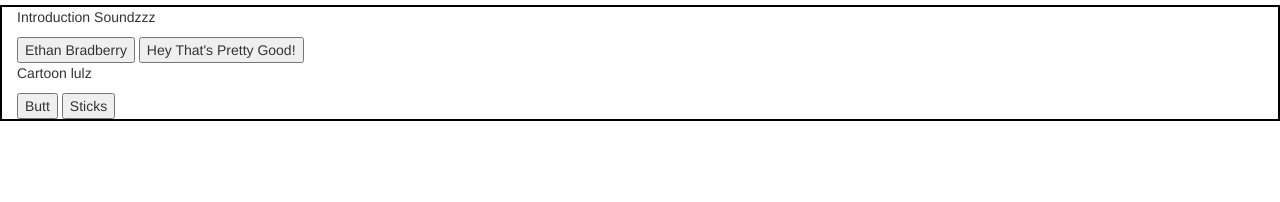
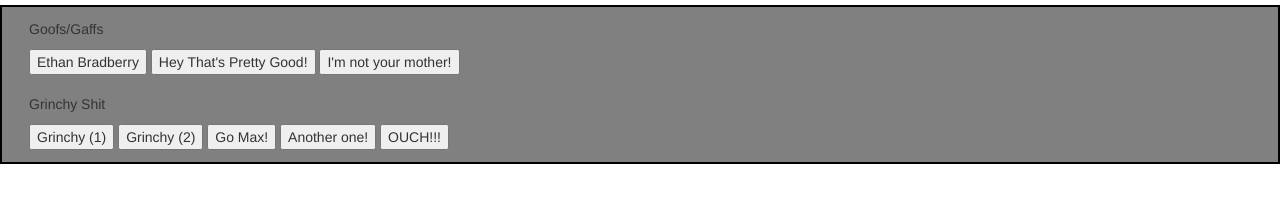
Before and after one commit to conanOrien/wjtbSoundBoard, a plain HTML site: page index.html in a window 1280 px wide. Drawn offline with nearby package versions, Linux system fonts and the light colour scheme.

Commit message:
Style changed, sounds added

```diff
--- a/index.html
+++ b/index.html
@@ -13,6 +13,18 @@
         <link rel="stylesheet" href="css/bootstrap.min.css" integrity="sha384-BVYiiSIFeK1dGmJRAkycuHAHRg32OmUcww7on3RYdg4Va+PmSTsz/K68vbdEjh4u" crossorigin="anonymous">
         <link rel="stylesheet" href="css/normalize.css">
         <link rel="stylesheet" href="css/main.css">
+	<style>
+		.boardBody{
+			margin-top:5px;
+			border:2px solid black;
+			background:gray;
+		}
+		.buttonRow{
+			border:2px solid gray;
+			margin:5px;
+			padding:5px;
+		}
+	</style>
         <script src="js/vendor/modernizr-2.8.3.min.js"></script>
         <script src="https://code.jquery.com/jquery-1.12.0.min.js"></script>
         <script src="js/plugins.js"></script>
@@ -29,24 +41,34 @@
             }
 
         </script>
-        <!-- audio file declaration -->
+
+	<!-- audio file declaration -->
         <audio id="eBradBerry" src="sound/eBradBerry.mp3"></audio>
         <audio id="thatsPrettyGood" src="sound/heyThatsPrettyGood.wav"></audio>
+        <audio id="imNotYourMother" src="sound/imNotYourMother.wav"></audio>
+        <audio id="anotherOne" src="sound/anotherOne.wav"></audio>
+        <audio id="goMax" src="sound/goMax.wav"></audio>
+        <audio id="grinchOuch" src="sound/grinchOuch.wav"></audio>
+        <audio id="grinchy1" src="sound/grinchy1.wav"></audio>
+        <audio id="grinchy2" src="sound/grinchy2.wav"></audio>
     </head>
 
     <body>
-        <div name="boardBody" id="boardBody" class="col-md-12" style="margin-top:5px; border: 2px solid black">
-            <row>
-                <p align="left">Introduction Soundzzz</p>
-                <button id="int01" name="eBradBerry" onmousedown="playSound(this)">Ethan Bradberry</button>
-                <button id="int02" name="thatsPrettyGood" onmousedown="playSound(this)">Hey That's Pretty Good!</button>
-            </row>
-            <p align="left">Cartoon lulz</p>
-            <button id="int01" name="eBradBerry" onmousedown="playSound(this)">Butt</button>
-            <button id="int02" name="thatsPrettyGood" onmousedown="playSound(this)">Sticks</button>
-            <row>
-
-            </row>
+        <div name="boardBody" id="boardBody" class="col-md-12 boardBody">
+        	<div name="sec01" class="buttonRow">
+	        	<p align="left">Goofs/Gaffs</p>
+                	<button id="GG01" name="eBradBerry" onmousedown="playSound(this)">Ethan Bradberry</button>
+                	<button id="GG02" name="thatsPrettyGood" onmousedown="playSound(this)">Hey That's Pretty Good!</button>
+                	<button id="GG03" name="imNotYourMother" onmousedown="playSound(this)">I'm not your mother!</button>
+           	</div>
+		<div name="sec02" class="buttonRow">
+			<p align="left">Grinchy Shit</p>
+            		<button id="GS01" name="grinchy1" onmousedown="playSound(this)">Grinchy (1)</button>
+            		<button id="GS02" name="grinchy2" onmousedown="playSound(this)">Grinchy (2)</button>
+            		<button id="GS03" name="goMax" onmousedown="playSound(this)">Go Max!</button>
+            		<button id="GS04" name="anotherOne" onmousedown="playSound(this)">Another one!</button>
+            		<button id="GS05" name="grinchOuch" onmousedown="playSound(this)">OUCH!!!</button>
+		</div>
         </div>
 
 
```
Also changed, not shown: 10 other files.
